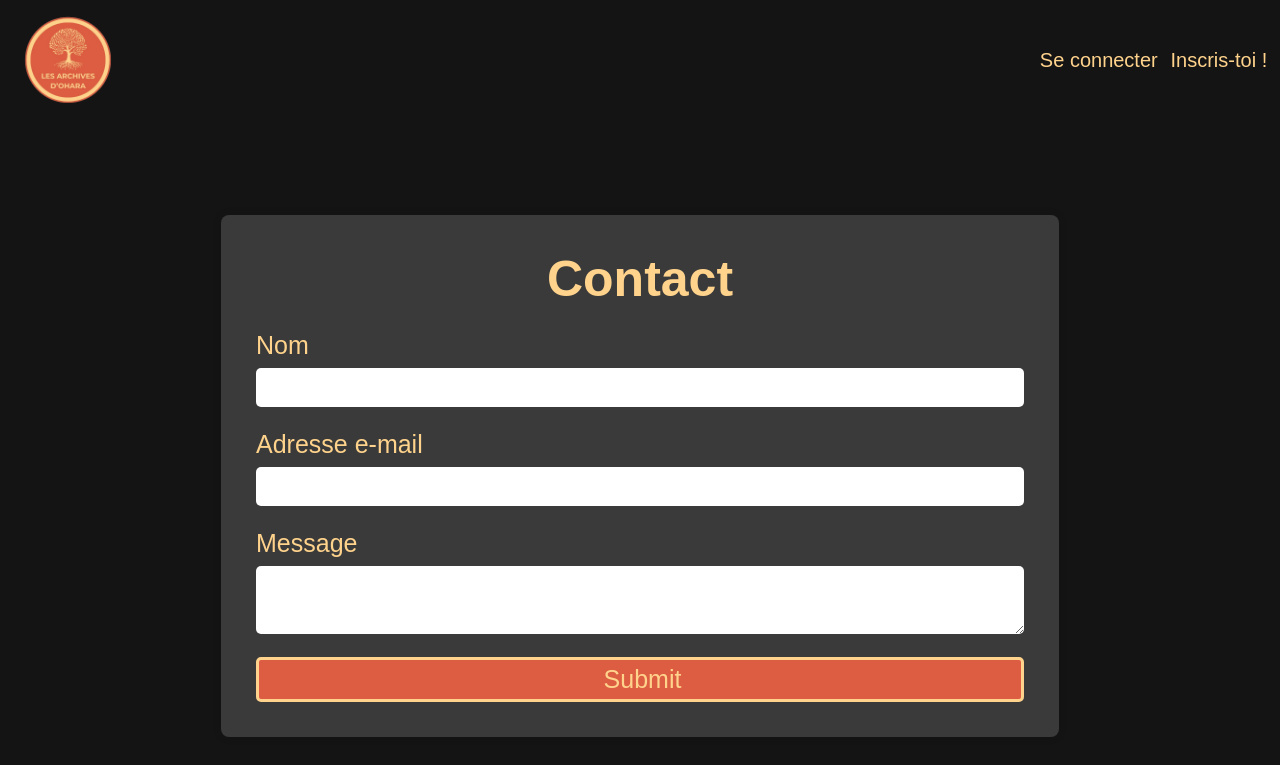
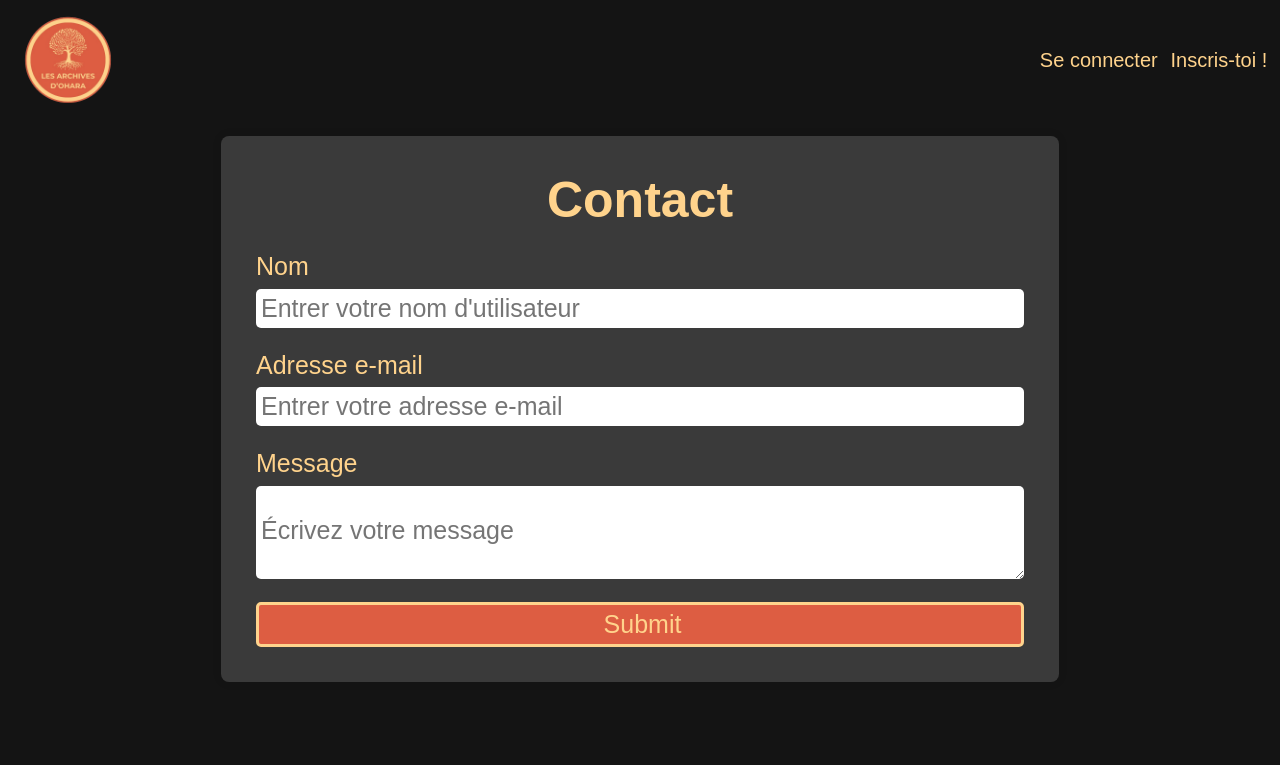
Before and after one commit to MEtourneaud/projet_react, a React (Create React App) app: page /contact in a window 1280 px wide. Shown: the top 765 px of the page. Built offline with nearby package versions, Linux system fonts and the light colour scheme.

Commit message:
Add placeholder in ContactPage, use form mixin in MangaDetailsPage for review form, add url to Ajouter au profil Link in MangaRandomPage

```diff
--- a/src/pages/guest/contactPage/ContactPage.jsx
+++ b/src/pages/guest/contactPage/ContactPage.jsx
@@ -11,15 +11,15 @@ const ContactPage = () => {
           <h2>Contact</h2>
           <label>
             Nom
-            <input type="text" name="username" />
+            <input type="text" name="username" placeholder="Entrer votre nom d'utilisateur" />
           </label>
           <label>
             Adresse e-mail
-            <input type="email" name="email" />
+            <input type="email" name="email" placeholder="Entrer votre adresse e-mail" />
           </label>
           <label>
             Message
-            <textarea type="text" name="content" />
+            <textarea type="text" name="content" placeholder="Écrivez votre message" />
           </label>
           <input type="submit" />
         </form>
--- a/src/pages/guest/mangaDetailsPage/MangaDetailsPage.jsx
+++ b/src/pages/guest/mangaDetailsPage/MangaDetailsPage.jsx
@@ -129,8 +129,21 @@ const MangaDetailsPage = () => {
               </div>
             </article>
 
-            <h4>Donnez votre avis</h4>
+            {/* <h4>Donnez votre avis</h4> */}
             <div>
+              <div className="formContainer">
+                <form className="form" onSubmit={(event) => handleCreateReview(event, manga.id)}>
+                  <label>
+                    Note
+                    <input type="number" name="rating" />
+                  </label>
+                  <label>
+                    Commentaire
+                    <textarea type="text" name="content" />
+                  </label>
+                  <input type="submit" />
+                </form>
+              </div>
               {reviews ? (
                 <div>
                   {reviews
@@ -146,19 +159,6 @@ const MangaDetailsPage = () => {
               ) : (
                 <p>En cours de chargement</p>
               )}
-              <div>
-                <form onSubmit={(event) => handleCreateReview(event, manga.id)}>
-                  <label>
-                    Note
-                    <input type="number" name="rating" />
-                  </label>
-                  <label>
-                    Commentaire
-                    <textarea type="text" name="content" />
-                  </label>
-                  <input type="submit" />
-                </form>
-              </div>
             </div>
           </div>
         ) : (
--- a/src/pages/guest/mangaDetailsPage/MangaDetailsPage.scss
+++ b/src/pages/guest/mangaDetailsPage/MangaDetailsPage.scss
@@ -2,3 +2,4 @@
 @import "../../../scss/abstracts/variables";
 @import "../../../scss/abstracts/mixins";
 @import "../../../scss/pages/mangaPage";
+@import "../../../scss/components/form"
--- a/src/pages/guest/mangaRandomPage/MangaRandomPage.jsx
+++ b/src/pages/guest/mangaRandomPage/MangaRandomPage.jsx
@@ -50,7 +50,7 @@ const MangaRandomPage = () => {
               <span>Résumé:</span> {randomMangaIndex.synopsis}
             </p>
             <div className="buttonContainer">
-              <Link className="mangaButton" to="#">
+              <Link className="mangaButton" to="/users/:id">
                 {" "}
                 Ajouter au profil
               </Link>
--- a/src/scss/components/_form.scss
+++ b/src/scss/components/_form.scss
@@ -2,7 +2,7 @@
     display: flex;
     align-items: center;
     justify-content: center;
-    height: 85vh;
+    // height: 85vh;
 }
 
 .form {
@@ -53,7 +53,7 @@
     font-size: $font-size-form;
     border-radius: 5px;
     box-sizing: border-box;
-    padding: 5px 0 5px 5px;
+    padding: 30px 0 5px 5px;
 }
 
 .formLink {
--- a/src/scss/pages/_mangaPage.scss
+++ b/src/scss/pages/_mangaPage.scss
@@ -63,9 +63,10 @@
 }
 
 .buttonContainer{
-    margin-top: 4vw;
+    margin: 4vw 0 5vw 0;
     text-align: center
 }
+
 .mangaButton{
     @include button;
 }
```
